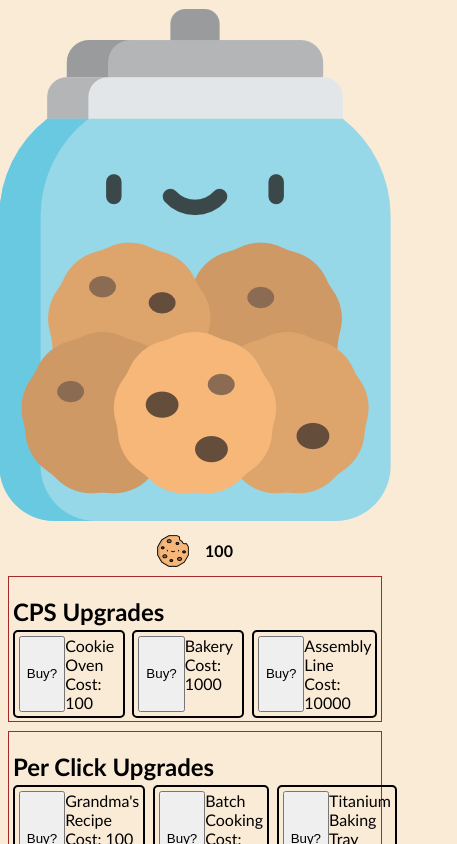
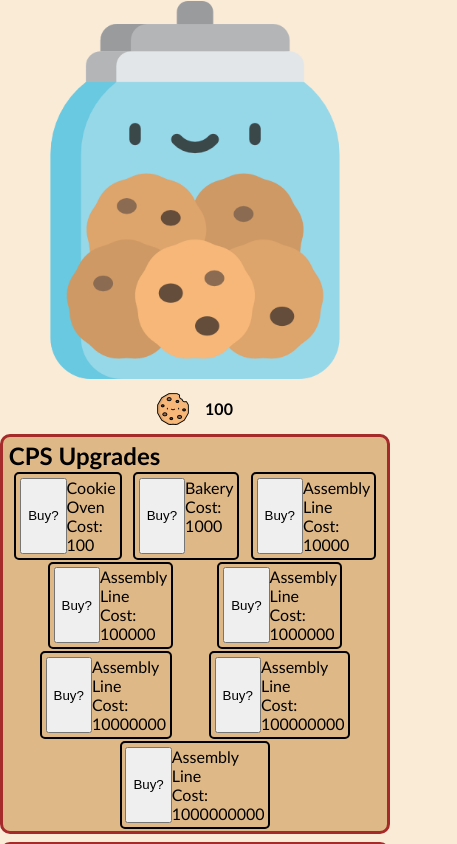
Before and after one commit to gpcroucher/week06-assignment, a React (Vite) app: page / in a window 390 px wide. Shown: the top 844 px of the page, 457 px wide, since content can reach past the window. Built offline with nearby package versions, Linux system fonts and the light colour scheme.

Commit message:
styling upgrade menu and media queries

```diff
--- a/src/App.css
+++ b/src/App.css
@@ -5,6 +5,7 @@
 body {
   background-color: antiquewhite;
   font-family: "Trebuchet MS", Tahoma, Arial, sans-serif;
+  margin: 0;
 }
 
 .cookieJarAndDisplay {
@@ -13,8 +14,18 @@ body {
   align-items: center;
 }
 
+.upgradeSection {
+  display: block;
+}
+
 @media (min-width: 800px) {
   .cookieJarAndDisplay {
     flex-direction: row;
   }
+
+  .upgradeSection {
+    display: flex;
+    flex-direction: row;
+    gap: 1svw;
+  }
 }
--- a/src/App.jsx
+++ b/src/App.jsx
@@ -23,6 +23,36 @@ const PER_SECOND_UPGRADES = [
     increase: 100,
     cost: 10000,
   },
+  {
+    id: 4,
+    name: "Assembly Line",
+    increase: 1000,
+    cost: 100000,
+  },
+  {
+    id: 5,
+    name: "Assembly Line",
+    increase: 10000,
+    cost: 1000000,
+  },
+  {
+    id: 6,
+    name: "Assembly Line",
+    increase: 100000,
+    cost: 10000000,
+  },
+  {
+    id: 7,
+    name: "Assembly Line",
+    increase: 1000000,
+    cost: 100000000,
+  },
+  {
+    id: 8,
+    name: "Assembly Line",
+    increase: 10000000,
+    cost: 1000000000,
+  },
 ];
 const PER_CLICK_UPGRADES = [
   {
@@ -40,8 +70,38 @@ const PER_CLICK_UPGRADES = [
   {
     id: 3,
     name: "Titanium Baking Tray",
-    increase: 10,
+    increase: 25,
     cost: 10000,
+  },
+  {
+    id: 4,
+    name: "Secret Spices",
+    increase: 125,
+    cost: 100000,
+  },
+  {
+    id: 5,
+    name: "Space Age Flour",
+    increase: 625,
+    cost: 1000000,
+  },
+  {
+    id: 6,
+    name: "Nanotech Oven Mitts",
+    increase: 3125,
+    cost: 10000000,
+  },
+  {
+    id: 7,
+    name: "Secret Icing Tech",
+    increase: 15625,
+    cost: 10000000,
+  },
+  {
+    id: 8,
+    name: "AI Spatula",
+    increase: 78125,
+    cost: 1000000,
   },
 ];
 
@@ -97,6 +157,7 @@ function App() {
         <Cookie handleClick={clickCookie} />
         <CookieDisplay cookies={cookies} />
       </div>
+      <div className="upgradeSection">
         <UpgradeMenu
           title="CPS Upgrades"
           upgrades={PER_SECOND_UPGRADES}
@@ -111,6 +172,8 @@ function App() {
           statsIncreaser={increasePerClick}
           cookieSpender={spendCookies}
         />
+      </div>
+
       <footer>
         <a href="https://www.flaticon.com/free-icons" title="icons">
           All icons created by Freepik - Flaticon
--- a/src/components/Cookie.css
+++ b/src/components/Cookie.css
@@ -2,3 +2,7 @@
   border: 0;
   background-color: transparent;
 }
+
+.cookieButton img {
+  width: 100%;
+}
--- a/src/components/UpgradeCard.css
+++ b/src/components/UpgradeCard.css
@@ -1,9 +1,11 @@
 .upgradeCard {
-  margin: 1svw;
+  /* margin: 1svw; */
   border: 2px solid black;
   border-radius: 5px;
   padding: 1svw;
   width: 100%;
+
+  flex-basis: 23%;
 
   display: flex;
   justify-content: space-around;
--- a/src/components/UpgradeMenu.css
+++ b/src/components/UpgradeMenu.css
@@ -1,13 +1,27 @@
 .upgradeMenu {
-  border: 1px solid brown;
+  border: 3px solid brown;
+  border-radius: 10px;
+  padding: 0.5svw;
+  background-color: burlywood;
   margin-bottom: 1svh;
+  width: 100%;
 }
 
 .upgradeMenu h2 {
   margin-left: 1svw;
-  margin-bottom: 0;
+  margin-top: 0.5svw;
+  margin-bottom: 0.5svw;
 }
 
 .upgradeList {
   display: flex;
+  flex-wrap: wrap;
+  justify-content: space-evenly;
+  gap: 0.5svw;
 }
+
+@media (min-width: 800px) {
+  .upgradeList {
+    flex-direction: column;
+  }
+}
```
Lines whose indentation alone changed are shown as unchanged.
